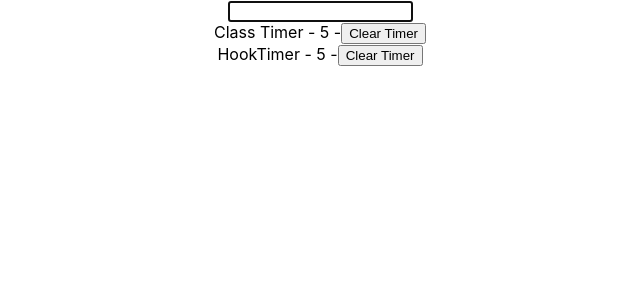
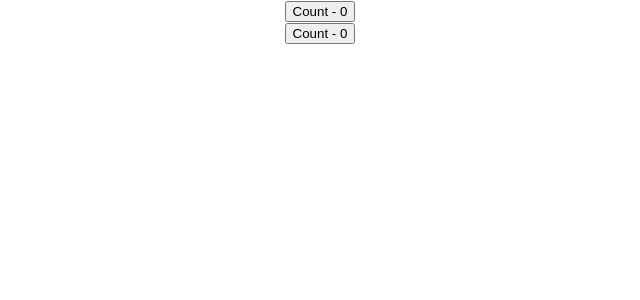
Before and after one commit to muradmalkawi/react-hooks, a React (Create React App) app: page / in a window 1280 px wide. Shown: the top 300 px of the page, without its empty margins (320-960 px from the left). Built offline with nearby package versions, Linux system fonts and the light colour scheme.

Commit message:
Custom Hook - useDocumentTitle

```diff
--- a/src/App.js
+++ b/src/App.js
@@ -106,17 +106,20 @@ export const CountContext = React.createContext()
 
 
 			{/* useRef Hook  */}
-			<FocusInput />
+			{/* <FocusInput />
 			<CLassTimer />
-			<HookTimer />
+			<HookTimer /> */}
+
+			 {/* Custom Hooks  */}
+			<DocTitleOne />
+			<DocTitleTwo />
 
 
 
 			{/* <UserForm /> */}
 			{/* <CounterOne />
 			<CounterTwo /> */}
-			{/* <DocTitleOne />
-			<DocTitleTwo /> */}
+
 
 			{/* <HookTimer /> */}
 			{/* <classTimer /> */}
--- a/src/components/FocusInput.js
+++ b/src/components/FocusInput.js
@@ -3,6 +3,7 @@ import React, { useRef, useEffect } from 'react'
 function FocusInput() {
 	const inputRef = useRef(null)
 	useEffect(() => {
+		//focus the input element
 		inputRef.current.focus()
 	}, [])
 	return (
--- a/src/components/HookTimer.js
+++ b/src/components/HookTimer.js
@@ -12,6 +12,8 @@ function HookTimer() {
       clearInterval(interValRef.current)
     }
   }, [])
+
+
   return (
     <div>
       HookTimer - {timer} -
```
